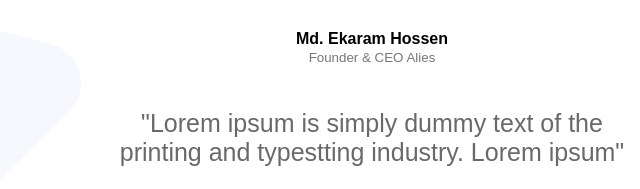
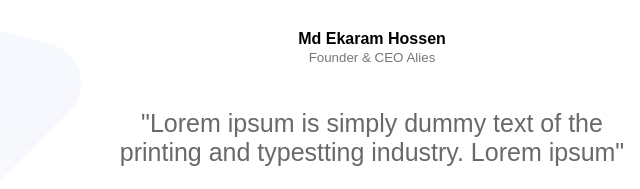
Before and after one commit to Ekaram13/personal-website, a plain HTML site: page index.html in a window 1280 px wide. Shown: the part 1921-2110 px from the top of the page, 268-908 px from the left. Drawn offline with Linux system fonts and the light colour scheme.

Commit message:
alignment

```diff
--- a/index.html
+++ b/index.html
@@ -45,7 +45,7 @@
     <section class="last-banner">
         <div>
             <h1>What Client are say</h1>
-            <strong> Md. Ekaram Hossen</strong> <br>
+            <strong> Md Ekaram Hossen</strong> <br>
             <small class="text-light">Founder & CEO Alies</small> <br> <br>
             <p>"Lorem ipsum is simply dummy text of the <br> printing and typestting industry. Lorem ipsum"</p>
             <div class="feedback">
@@ -54,10 +54,6 @@
             </div>
         </div>
     </section>
-
-
     <footer>© Nasim 2020, All Right Reserved</footer>
-
 </body>
-
 </html>
```
